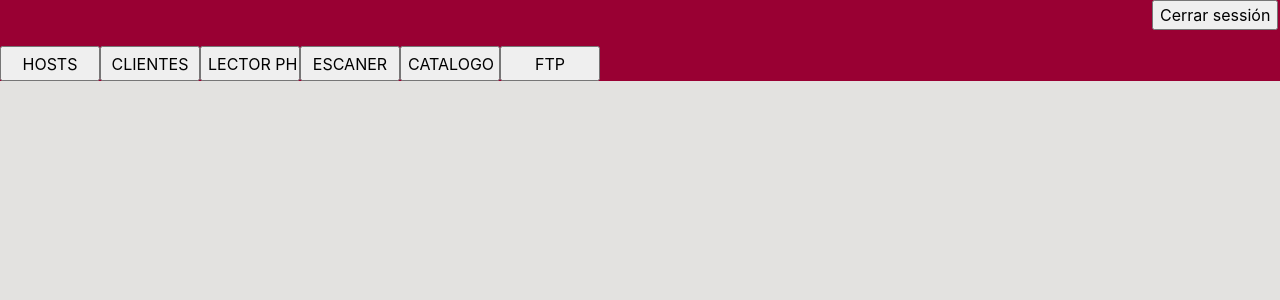
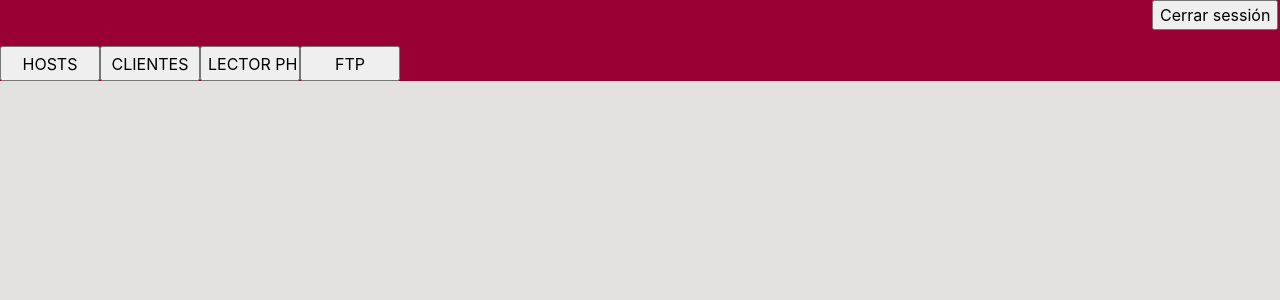
Before and after one commit to hchirona/Antivirus, a PHP site: page /antivirus/main.php in a window 1280 px wide. Shown: the top 300 px of the page. Run offline with PHP 8.4, Linux system fonts and the light colour scheme; the visitor is signed in with stand-in values (Sample User, id 1); tables that the repository leaves empty or names only in its code hold one stand-in row (values such as "Sample post"); some libraries are stand-ins or nearby versions.

Commit message:
Eliminado codigo sobrante

```diff
--- a/main.php
+++ b/main.php
@@ -125,12 +125,6 @@
             </form>
             <form action="main.php" method=POST>
                 <input name="main-lector" style="width:100px; height:35px" type="submit" value="LECTOR PHP">
-            </form>
-            <form action="main.php" method=POST>
-                <input name="main-escaner" style="width:100px; height:35px" type="submit" value="ESCANER">
-            </form>
-            <form action="main.php" method=POST>
-                <input name="main-catalogo" style="width:100px; height:35px" type="submit" value="CATALOGO">
             </form>
             <form action="main.php" method=POST>
                 <input name="main-ftp" style="width:100px; height:35px"  type="submit" value="FTP">
@@ -449,14 +443,6 @@ mysqli_close($link);
     </center></CENTER></FORM></body>';
     echo '<center><input type=button value="Tambien puedes desofuscar el codigo aqui" onclick="popup()"></center>';
 
-}elseif(isset($_REQUEST["main-escaner"]) && $_REQUEST["main-escaner"]=="ESCANER"){
-    echo '<iframe name="escaner" src="http://localhost/antivirus/escaner/index.php" width="100%" height="85%" frameborder="0">';
-}elseif(isset($_REQUEST["main-catalogo"]) && $_REQUEST["main-catalogo"]=="CATALOGO"){
-    echo "";
-
-}elseif(isset($_REQUEST["main-log"]) && $_REQUEST["main-log"]=="LOGS"){
-    echo "";
-
 }elseif(isset($_REQUEST["main-ftp"]) && $_REQUEST["main-ftp"]=="FTP"){
     echo '<div><iframe name="ftp-libre" src="http://localhost/antivirus/ftp/index.php?" width="100%" height="90%" frameborder="0"></iframe></div>';
 }
```
